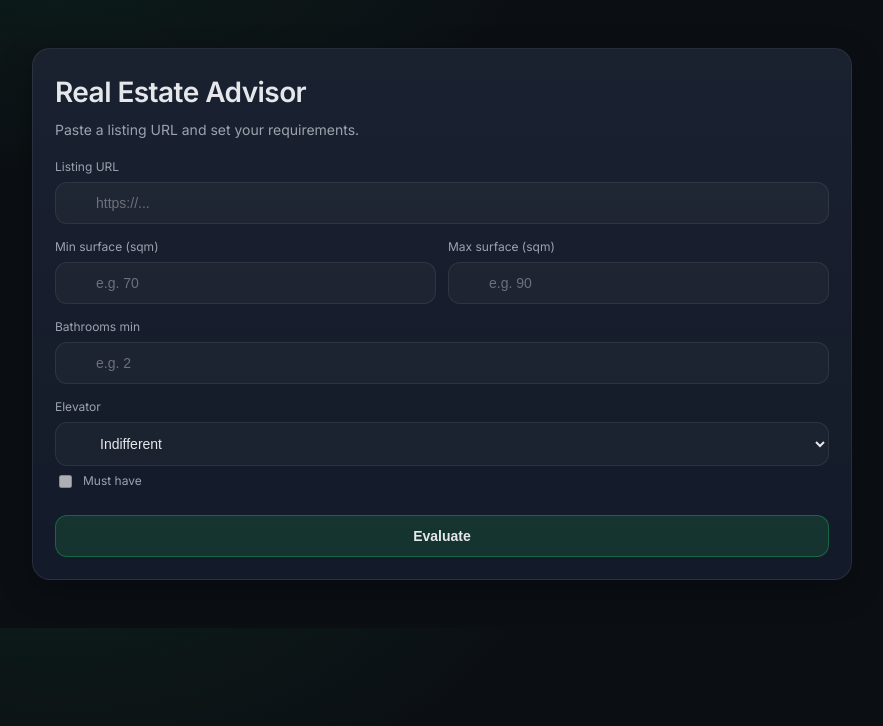
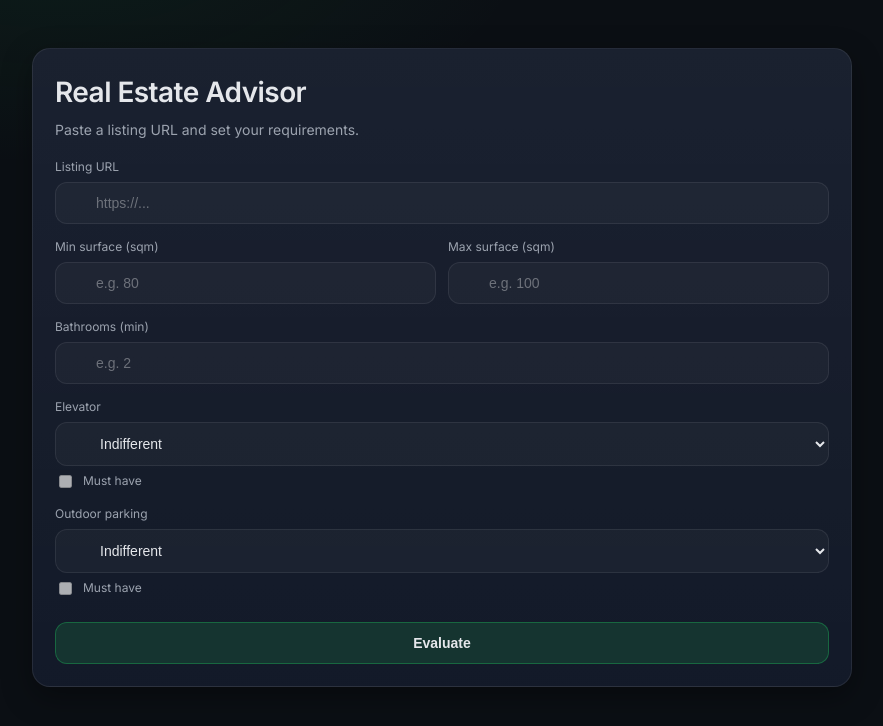
Before and after one commit to gi9494/real-estate-advisor, a Next.js app in the folder frontend/: page / in a window 1280 px wide. Shown: the top 726 px of the page, without its empty margins (198-1081 px from the left). Built offline with nearby package versions, Linux system fonts and the light colour scheme.

Commit message:
Including all fields in UI

```diff
--- a/frontend/src/app/page.tsx
+++ b/frontend/src/app/page.tsx
@@ -1,8 +1,10 @@
 "use client";
+
 import { useState } from "react";
-import { useRouter } from "next/navigation";
 
 export const dynamic = "force-dynamic";
+
+type YesNoIndifferent = "indifferent" | "yes" | "no";
 
 type FieldErrors = {
   url?: string;
@@ -11,32 +13,44 @@ type FieldErrors = {
   bathroomsMin?: string;
 };
 
+function ynToBool(v: YesNoIndifferent): boolean | null {
+  if (v === "indifferent") return null;
+  return v === "yes";
+}
+
 export default function Home() {
-  // State: React memory for each field (strings for now)
+  // Basic fields
   const [url, setUrl] = useState("");
   const [sqmMin, setSqmMin] = useState("");
   const [sqmMax, setSqmMax] = useState("");
   const [bathroomsMin, setBathroomsMin] = useState("");
 
-  // Preferences
-  const [elevator, setElevator] = useState<"indifferent" | "yes" | "no">(
-    "indifferent"
-  );
+  // Preferences currently on UI
+  const [elevator, setElevator] = useState<YesNoIndifferent>("indifferent");
   const [elevatorMustHave, setElevatorMustHave] = useState(false);
 
-  const router = useRouter();
+  const [outdoorParking, setOutdoorParking] =
+    useState<YesNoIndifferent>("indifferent");
+  const [outdoorParkingMustHave, setOutdoorParkingMustHave] = useState(false);
+
+  // UI errors + submit status
   const [errors, setErrors] = useState<FieldErrors>({});
+  const [submitMsg, setSubmitMsg] = useState<string>("");
 
-  function onSubmit(e: React.FormEvent) {
+  async function onSubmit(e: React.FormEvent) {
     e.preventDefault();
+    setSubmitMsg("");
 
     const newErrors: FieldErrors = {};
 
-    // URL validation (optional, but if present must be http(s))
-    if (url.trim() !== "" && !/^https?:\/\/.+/i.test(url.trim())) {
+    // URL validation
+    if (url.trim() === "") {
+      newErrors.url = "URL is required";
+    } else if (!/^https?:\/\/.+/i.test(url.trim())) {
       newErrors.url = "URL must start with http:// or https://";
     }
 
+    // Numbers
     const minNum = sqmMin.trim() === "" ? null : Number(sqmMin);
     const maxNum = sqmMax.trim() === "" ? null : Number(sqmMax);
     const bathNum = bathroomsMin.trim() === "" ? null : Number(bathroomsMin);
@@ -44,12 +58,9 @@ export default function Home() {
     if (minNum !== null && (!Number.isFinite(minNum) || minNum < 0)) {
       newErrors.sqmMin = "sqm min must be a number ≥ 0";
     }
-
     if (maxNum !== null && (!Number.isFinite(maxNum) || maxNum < 0)) {
       newErrors.sqmMax = "sqm max must be a number ≥ 0";
     }
-
-    // Only check min<=max if both are present and valid numbers
     if (
       minNum !== null &&
       maxNum !== null &&
@@ -59,31 +70,87 @@ export default function Home() {
     ) {
       newErrors.sqmMax = "sqm max must be greater than or equal to sqm min";
     }
-
     if (bathNum !== null && (!Number.isInteger(bathNum) || bathNum < 0)) {
       newErrors.bathroomsMin = "bathrooms min must be an integer ≥ 0";
     }
 
-    // If any errors exist, show them in UI and stop
     if (Object.keys(newErrors).length > 0) {
       setErrors(newErrors);
       return;
     }
-
-    // No errors
     setErrors({});
 
-    const params = new URLSearchParams();
+    // Convert yes/no/indifferent to boolean or omit
+    const elevatorBool = ynToBool(elevator);
+    const outdoorParkingBool = ynToBool(outdoorParking);
 
-    if (url.trim()) params.set("url", url.trim());
-    if (sqmMin.trim()) params.set("sqmMin", sqmMin.trim());
-    if (sqmMax.trim()) params.set("sqmMax", sqmMax.trim());
-    if (bathroomsMin.trim()) params.set("bathroomsMin", bathroomsMin.trim());
+    // Build the long JSON in the exact shape you defined
+    const payload: any = {
+      url: url.trim(),
 
-    if (elevator !== "indifferent") params.set("elevator", elevator);
-    if (elevatorMustHave) params.set("elevatorMustHave", "1");
+      // Not on UI yet: default for now (you can add UI later)
+      price: {
+        max: 450000,
+        must_have: true,
+      },
 
-    router.push(`/results?${params.toString()}`);
+      surface_sqm: {
+        min: minNum ?? 80,
+        max: maxNum ?? 100,
+        must_have: true,
+      },
+
+      bathrooms: {
+        min: bathNum ?? 2,
+        must_have: true,
+      },
+
+      // Elevator: if indifferent, still send as default false? (better: omit)
+      // We will OMIT if indifferent to avoid lying.
+      // Same for outdoor_parking.
+      // (Backend can treat missing as "not specified")
+    };
+
+    if (elevatorBool !== null) {
+      payload.elevator = {
+        value: elevatorBool,
+        must_have: elevatorMustHave,
+      };
+    }
+
+    if (outdoorParkingBool !== null) {
+      payload.outdoor_parking = {
+        value: outdoorParkingBool,
+        must_have: outdoorParkingMustHave,
+      };
+    }
+
+    // Not on UI yet: send defaults for now (you can later connect to UI)
+    payload.garage = { value: true, must_have: false };
+    payload.balcony = { value: true, must_have: false };
+    payload.is_attic = { value: false, must_have: false };
+    payload.floor = { min: 3, must_have: true };
+    payload.needs_restructuring = { value: false, must_have: true };
+
+    try {
+      const res = await fetch("http://127.0.0.1:8000/evaluate", {
+        method: "POST",
+        headers: { "Content-Type": "application/json" },
+        body: JSON.stringify(payload),
+      });
+
+      if (!res.ok) {
+        setSubmitMsg(`Backend error: HTTP ${res.status}`);
+        return;
+      }
+
+      const data = await res.json().catch(() => null);
+      setSubmitMsg(
+        `Sent to backend ✅ (${data?.status ?? "ok"}). Check your backend terminal for the printed JSON.`
+      );
+    } catch (err: any) {
+      setSubmitMsg(`Failed to reach backend: ${err?.message ?? String(err)}`);
+    }
   }
 
   return (
@@ -111,7 +178,7 @@ export default function Home() {
               <label className="label">Min surface (sqm)</label>
               <input
                 className="input"
-                placeholder="e.g. 70"
+                placeholder="e.g. 80"
                 value={sqmMin}
                 onChange={(e) => setSqmMin(e.target.value)}
               />
@@ -122,7 +189,7 @@ export default function Home() {
               <label className="label">Max surface (sqm)</label>
               <input
                 className="input"
-                placeholder="e.g. 90"
+                placeholder="e.g. 100"
                 value={sqmMax}
                 onChange={(e) => setSqmMax(e.target.value)}
               />
@@ -132,7 +199,7 @@ export default function Home() {
 
           {/* bathrooms */}
           <div className="field">
-            <label className="label">Bathrooms min</label>
+            <label className="label">Bathrooms (min)</label>
             <input
               className="input"
               placeholder="e.g. 2"
@@ -151,7 +218,7 @@ export default function Home() {
               className="select"
               value={elevator}
               onChange={(e) => {
-                const v = e.target.value as "indifferent" | "yes" | "no";
+                const v = e.target.value as YesNoIndifferent;
                 setElevator(v);
                 if (v === "indifferent") setElevatorMustHave(false);
               }}
@@ -172,9 +239,43 @@ export default function Home() {
             </label>
           </div>
 
+          {/* outdoor parking */}
+          <div className="field">
+            <label className="label">Outdoor parking</label>
+            <select
+              className="select"
+              value={outdoorParking}
+              onChange={(e) => {
+                const v = e.target.value as YesNoIndifferent;
+                setOutdoorParking(v);
+                if (v === "indifferent") setOutdoorParkingMustHave(false);
+              }}
+            >
+              <option value="indifferent">Indifferent</option>
+              <option value="yes">Yes</option>
+              <option value="no">No</option>
+            </select>
+
+            <label className="label" style={{ display: "flex", gap: 8 }}>
+              <input
+                type="checkbox"
+                checked={outdoorParkingMustHave}
+                onChange={(e) => setOutdoorParkingMustHave(e.target.checked)}
+                disabled={outdoorParking === "indifferent"}
+              />
+              Must have
+            </label>
+          </div>
+
           <button className="btn" type="submit">
             Evaluate
           </button>
+
+          {submitMsg && (
+            <p className="sub" style={{ marginTop: 10 }}>
+              {submitMsg}
+            </p>
+          )}
         </form>
       </div>
     </main>
```
Also changed, not shown: 1 other file (tests, documents, lock files or other folders).
